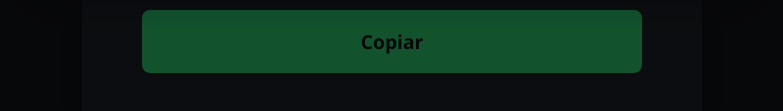
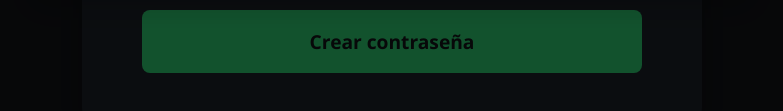
Before and after one commit to santiacevedovalencia-art/entropy-password-generator, a plain HTML site: page public/generator.html in a window 1280 px wide. Shown: the part 527-638 px from the top of the page, without its empty margins (248-1031 px from the left). Drawn offline with Linux system fonts and the light colour scheme.

Commit message:
Change generator button label to 'Crear contraseña'

```diff
--- a/public/generator.html
+++ b/public/generator.html
@@ -60,7 +60,7 @@
         placeholder="Pulsa 'Copiar' para generar">
 </div>
 
-<button class="copy-btn">Copiar</button>
+<button class="copy-btn">Crear contraseña</button>
                     </div>
                 </div>
             </div>
```
